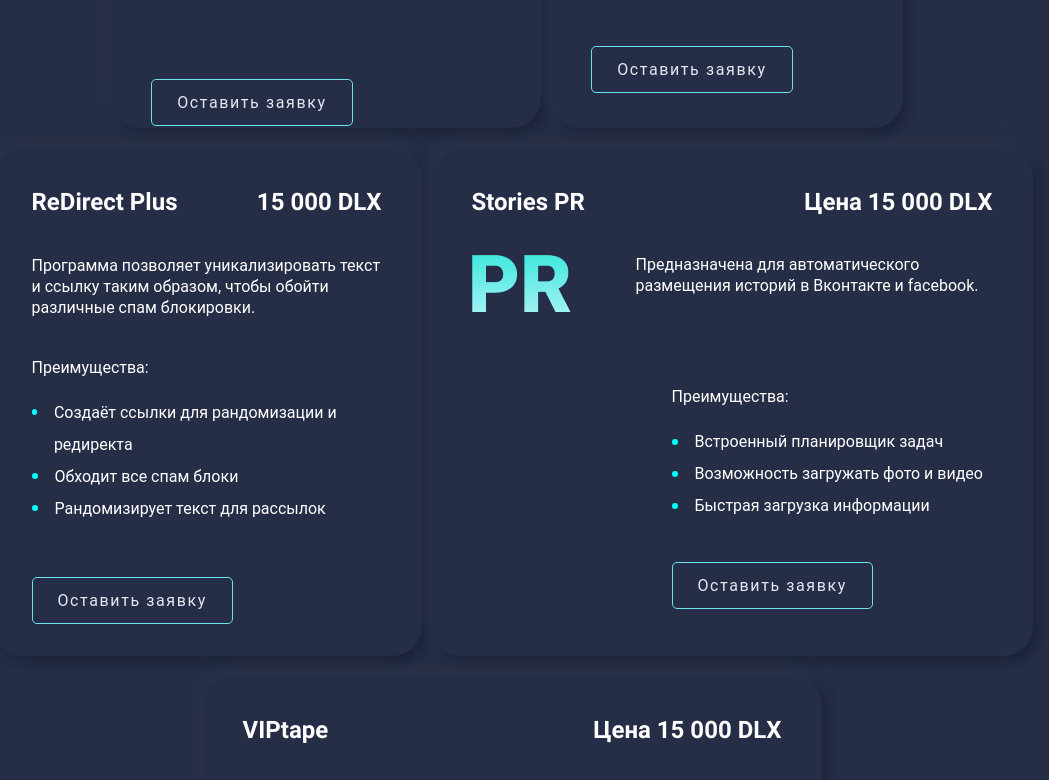
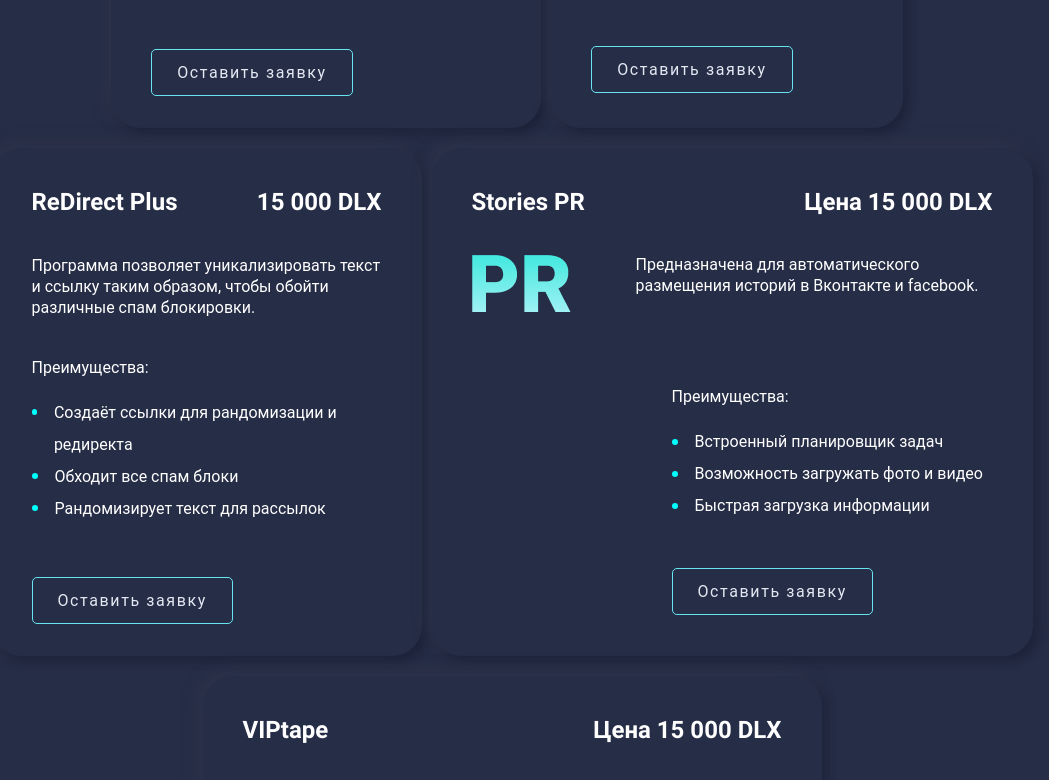
Before and after one commit to triplepointer/tex-protection, a plain HTML site: page index.html in a window 1280 px wide. Shown: the part 4097-4877 px from the top of the page, without its empty margins (133-1182 px from the left). Drawn offline with Linux system fonts and the light colour scheme; a web font is replaced by a local one.

Commit message:
fix button positions

```diff
--- a/scss/index/_our-software.scss
+++ b/scss/index/_our-software.scss
@@ -594,7 +594,7 @@
         }
         &-button {
             // margin-left: 200px;
-            margin-top: 82px;
+            margin-top: 52px;
             display: inline-block;
             border: 1px solid #68E4F1;
             padding: 13px 25px;
@@ -876,7 +876,7 @@
         }
         &-button {
             margin-left: 200px;
-            margin-top: 40px;
+            margin-top: 46px;
             display: inline-block;
             border: 1px solid #68E4F1;
             padding: 13px 25px;
```
Also changed, not shown: css/style.css.
